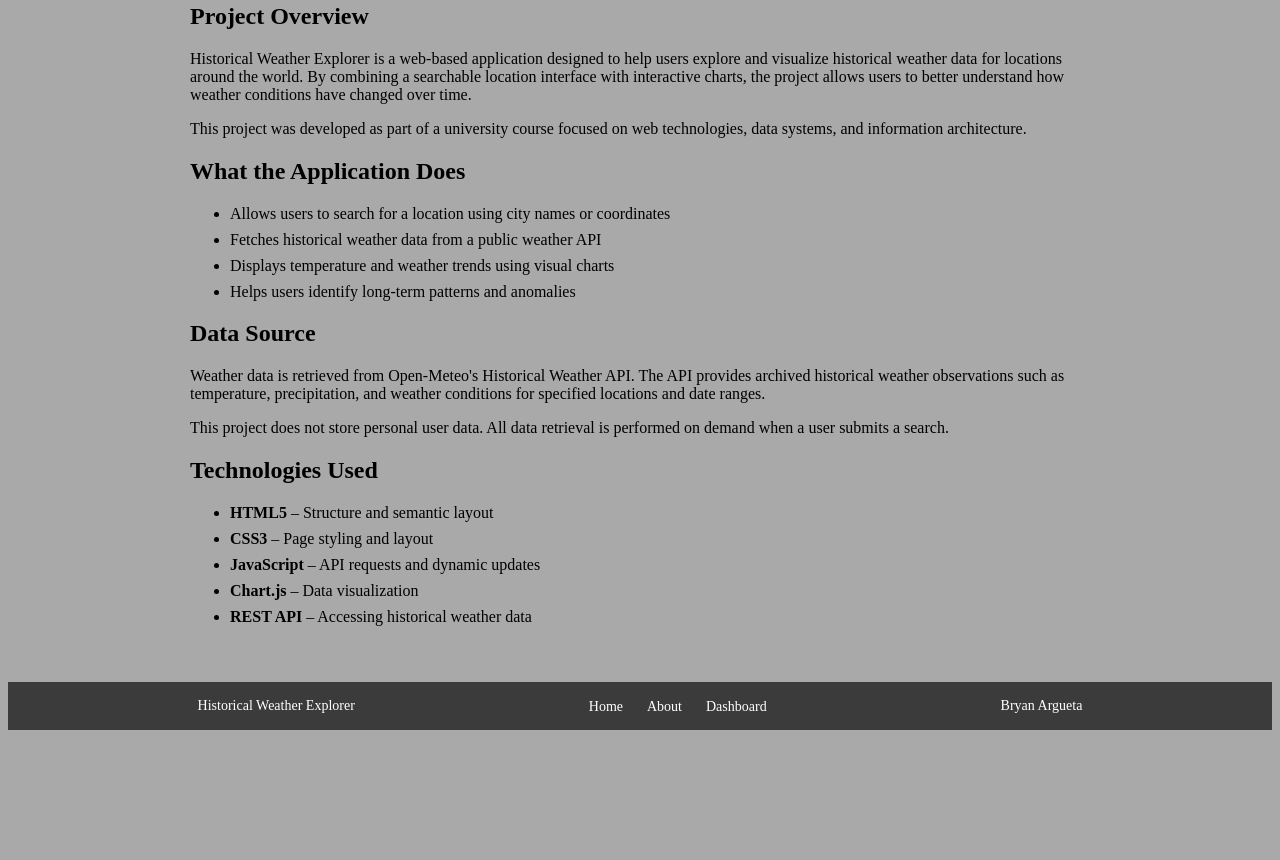
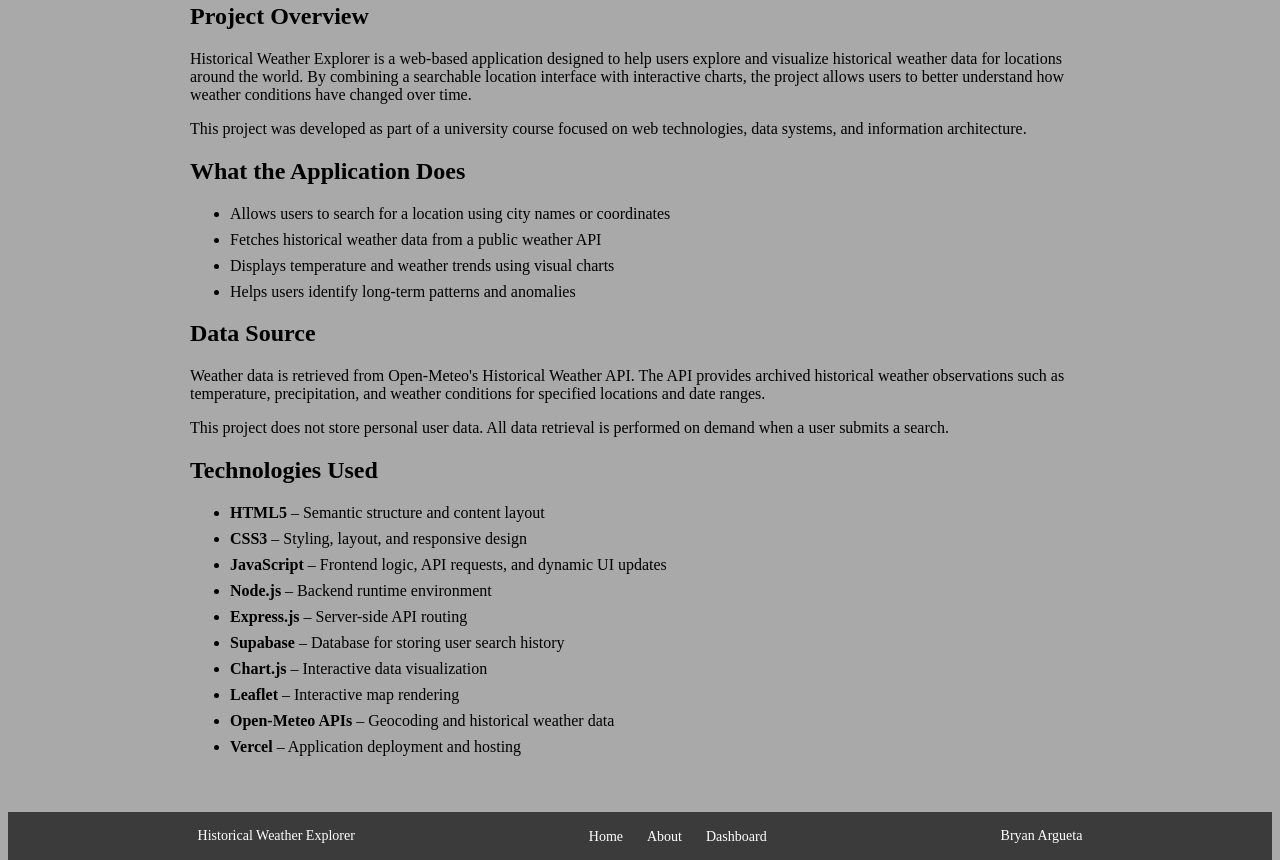
Before and after one commit to bryanwargueta/historical-weather-explorer, a website: page client/about.html in a window 1280 px wide. Shown: the part 261-1121 px from the top of the page. Before the commit the page ends 991 px from the top, so only its background shows below. Drawn offline with Linux system fonts and the light colour scheme.

Commit message:
Update technologies used section and README
- Expanded technologies list to reflect full stack
- Added live demo link

```diff
--- a/client/about.html
+++ b/client/about.html
@@ -61,13 +61,28 @@
       <section class="about-section">
         <h2>Technologies Used</h2>
         <ul class="tech-list">
-          <li><strong>HTML5</strong> – Structure and semantic layout</li>
-          <li><strong>CSS3</strong> – Page styling and layout</li>
           <li>
-            <strong>JavaScript</strong> – API requests and dynamic updates
+            <strong>HTML5</strong> – Semantic structure and content layout
           </li>
-          <li><strong>Chart.js</strong> – Data visualization</li>
-          <li><strong>REST API</strong> – Accessing historical weather data</li>
+          <li>
+            <strong>CSS3</strong> – Styling, layout, and responsive design
+          </li>
+          <li>
+            <strong>JavaScript</strong> – Frontend logic, API requests, and
+            dynamic UI updates
+          </li>
+          <li><strong>Node.js</strong> – Backend runtime environment</li>
+          <li><strong>Express.js</strong> – Server-side API routing</li>
+          <li>
+            <strong>Supabase</strong> – Database for storing user search history
+          </li>
+          <li><strong>Chart.js</strong> – Interactive data visualization</li>
+          <li><strong>Leaflet</strong> – Interactive map rendering</li>
+          <li>
+            <strong>Open-Meteo APIs</strong> – Geocoding and historical weather
+            data
+          </li>
+          <li><strong>Vercel</strong> – Application deployment and hosting</li>
         </ul>
       </section>
     </main>
```
Also changed, not shown: docs/README.md.
